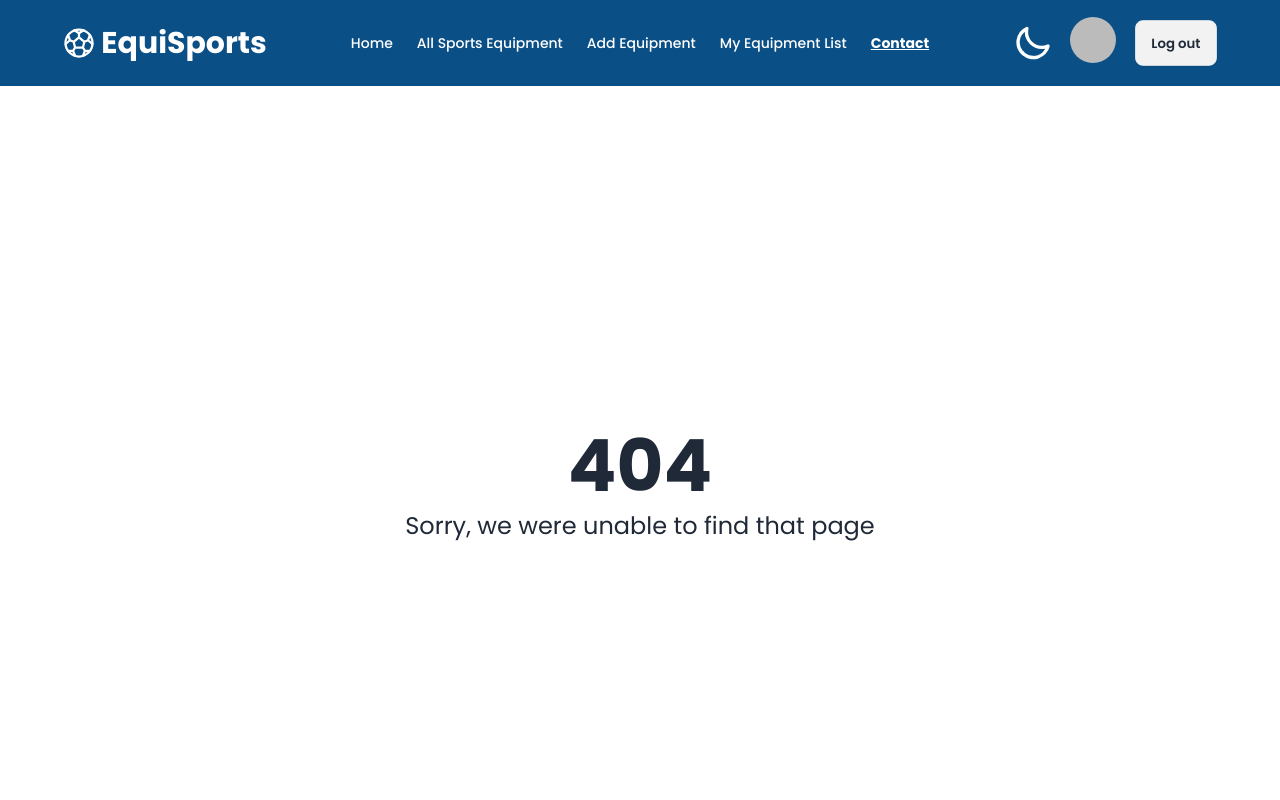
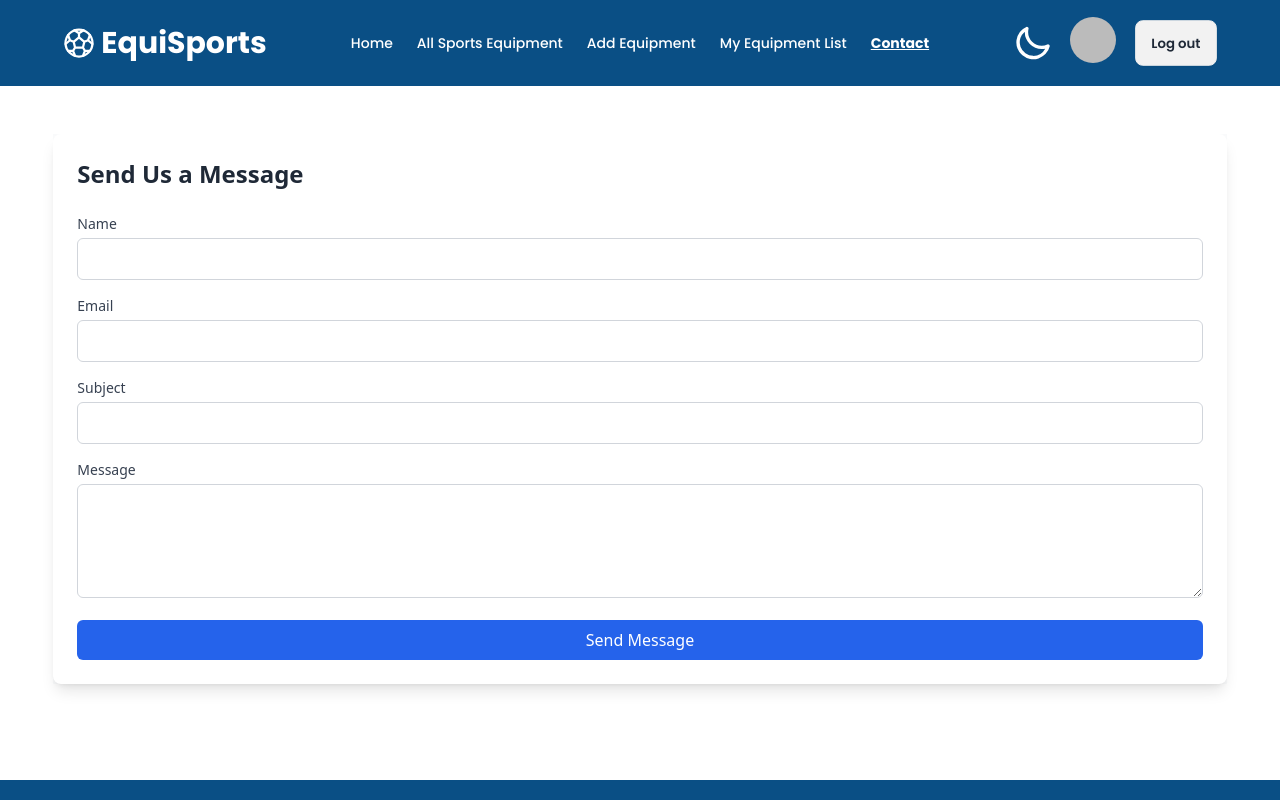
Before and after one commit to abdurrahmansoftlinkbd/equi-sports, a React (Vite) app: page /contact in a window 1280 px wide. Shown: the top 800 px of the page. Built offline with nearby package versions, Linux system fonts and the light colour scheme; no server answers; sample sign-in values are in the browser's storage.

Commit message:
added contact form

```diff
--- a/src/components/Navbar.jsx
+++ b/src/components/Navbar.jsx
@@ -91,7 +91,7 @@ const Navbar = () => {
       <div className="navbar-center hidden lg:flex">
         <ul className="menu menu-horizontal items-center gap-6 px-1">
           {links}
-          {user && (
+          {user?.email && (
             <>
               <NavLink
                 className={({ isActive }) =>
--- /dev/null
+++ b/src/pages/Contact.jsx
@@ -0,0 +1,70 @@
+const Contact = () => {
+  return (
+    <>
+      <div className="container w-11/12 mt-12 mb-24 mx-auto bg-gray-50">
+        {/* Contact Form */}
+        <div className="bg-white p-6 rounded-lg shadow-lg">
+          <h2 className="text-2xl font-semibold mb-6">Send Us a Message</h2>
+          <form className="space-y-4">
+            <div>
+              <label className="block text-sm font-medium text-gray-700 mb-1">
+                Name
+              </label>
+              <input
+                type="text"
+                name="name"
+                className="w-full px-4 py-2 border border-gray-300 rounded-md focus:ring-2  focus:border-transparent"
+                required
+              />
+            </div>
+
+            <div>
+              <label className="block text-sm font-medium text-gray-700 mb-1">
+                Email
+              </label>
+              <input
+                type="email"
+                name="email"
+                className="w-full px-4 py-2 border border-gray-300 rounded-md focus:ring-2  focus:border-transparent"
+                required
+              />
+            </div>
+
+            <div>
+              <label className="block text-sm font-medium text-gray-700 mb-1">
+                Subject
+              </label>
+              <input
+                type="text"
+                name="subject"
+                className="w-full px-4 py-2 border border-gray-300 rounded-md focus:ring-2  focus:border-transparent"
+                required
+              />
+            </div>
+
+            <div>
+              <label className="block text-sm font-medium text-gray-700 mb-1">
+                Message
+              </label>
+              <textarea
+                name="message"
+                rows="4"
+                className="w-full px-4 py-2 border border-gray-300 rounded-md focus:ring-2  focus:border-transparent"
+                required
+              ></textarea>
+            </div>
+
+            <button
+              type="submit"
+              className="w-full bg-blue-600 text-white py-2 px-4 rounded-md hover:bg-blue-700 flex items-center justify-center space-x-2"
+            >
+              <span>Send Message</span>
+            </button>
+          </form>
+        </div>
+      </div>
+    </>
+  );
+};
+
+export default Contact;
--- a/src/routes/router.jsx
+++ b/src/routes/router.jsx
@@ -10,6 +10,7 @@ import Details from "../pages/Details";
 import MyEquipmentList from "../pages/MyEquipmentList";
 import UpdateEquipment from "../pages/UpdateEquipment";
 import PrivateRoute from "./PrivateRoute";
+import Contact from "../pages/Contact";
 
 const router = createBrowserRouter([
   {
@@ -23,15 +24,15 @@ const router = createBrowserRouter([
           fetch("https://b10-a10-equi-sports-server-xi.vercel.app/equipments"),
       },
       {
-        path: "/login",
+        path: "login",
         element: <Login></Login>,
       },
       {
-        path: "/register",
+        path: "register",
         element: <Register></Register>,
       },
       {
-        path: "/addEquipment",
+        path: "addEquipment",
         element: (
           <PrivateRoute>
             <AddEquipment></AddEquipment>
@@ -39,13 +40,13 @@ const router = createBrowserRouter([
         ),
       },
       {
-        path: "/allSportsEquipment",
+        path: "allSportsEquipment",
         element: <AllSportsEquipment></AllSportsEquipment>,
         loader: () =>
           fetch("https://b10-a10-equi-sports-server-xi.vercel.app/equipments"),
       },
       {
-        path: "/myEquipmentList",
+        path: "myEquipmentList",
         element: (
           <PrivateRoute>
             <MyEquipmentList></MyEquipmentList>
@@ -79,6 +80,14 @@ const router = createBrowserRouter([
           ),
       },
       {
+        path: "contact",
+        element: (
+          <PrivateRoute>
+            <Contact></Contact>
+          </PrivateRoute>
+        ),
+      },
+      {
         path: "*",
         element: <ErrorPage></ErrorPage>,
       },
```
